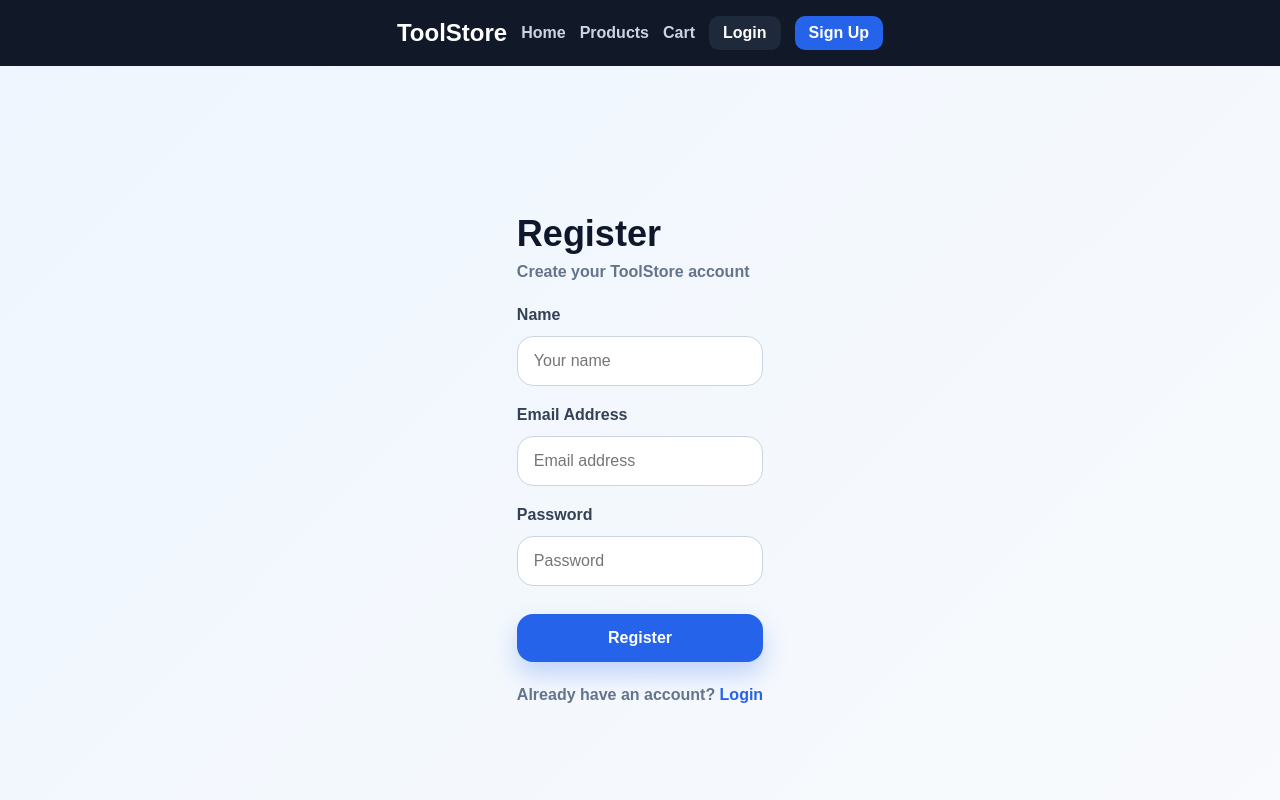
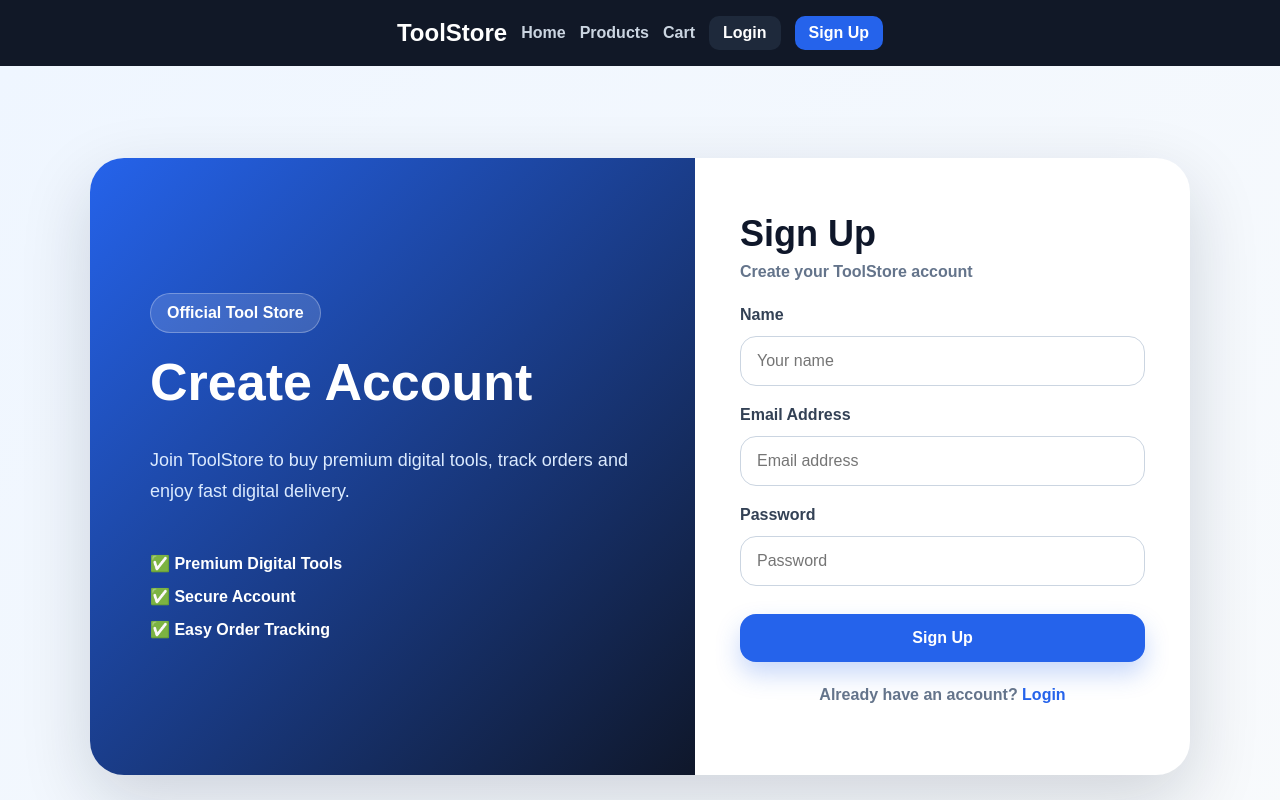
Before and after one commit to JsArafath/official-toolstore-client-main, a React (Vite) app: page /register in a window 1280 px wide. Shown: the top 800 px of the page. Built offline with nearby package versions, Linux system fonts and the light colour scheme.

Commit message:
Register

```diff
--- a/src/pages/Register.jsx
+++ b/src/pages/Register.jsx
@@ -1,6 +1,7 @@
 import { useState } from "react";
 import { useNavigate, Link } from "react-router-dom";
 import { useAuth } from "../context/AuthContext";
+import "./Login.css";
 
 function Register() {
   const navigate = useNavigate();
@@ -33,9 +34,7 @@ function Register() {
 
     try {
       setLoading(true);
-
       await register(form.name, form.email, form.password);
-
       navigate("/");
     } catch (err) {
       setError(err.response?.data?.message || "Register failed");
@@ -46,8 +45,24 @@ function Register() {
 
   return (
     <div className="login-page">
+      <div className="login-box">
+        <div className="login-left">
+          <span className="login-badge">Official Tool Store</span>
+          <h1>Create Account</h1>
+          <p>
+            Join ToolStore to buy premium digital tools, track orders and enjoy
+            fast digital delivery.
+          </p>
+
+          <div className="login-features">
+            <div>✅ Premium Digital Tools</div>
+            <div>✅ Secure Account</div>
+            <div>✅ Easy Order Tracking</div>
+          </div>
+        </div>
+
         <div className="login-card">
-        <h2>Register</h2>
+          <h2>Sign Up</h2>
           <p className="login-subtitle">Create your ToolStore account</p>
 
           {error && <div className="login-error">{error}</div>}
@@ -84,7 +99,7 @@ function Register() {
             />
 
             <button type="submit" disabled={loading}>
-            {loading ? "Creating account..." : "Register"}
+              {loading ? "Creating account..." : "Sign Up"}
             </button>
           </form>
 
@@ -93,6 +108,7 @@ function Register() {
           </p>
         </div>
       </div>
+    </div>
   );
 }
 
```
Lines whose indentation alone changed are shown as unchanged.
